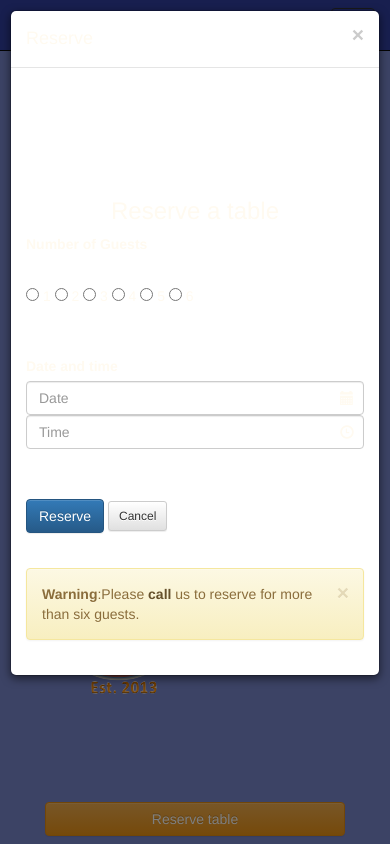
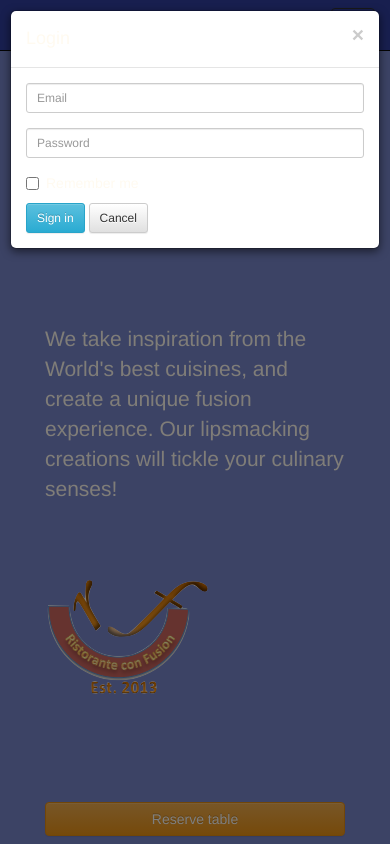
Before and after one commit to seunggyubyun/Course-2, a plain HTML site: page confusion/index.html in a window 390 px wide. Both pictures are taken after a click on the link "Reserve table". Shown: the top 844 px of the page. Drawn offline with nearby package versions, Linux system fonts and the light colour scheme.

Commit message:
Create index.html

```diff
--- a/confusion/index.html
+++ b/confusion/index.html
@@ -133,74 +133,32 @@
             </div>
         </div>
 
-	        <div id="Reservemodal" class="modal fade" role="dialog">
+	<div id="Reservemodal" class="modal fade" role="dialog">
         <div class="modal-dialog">
+
         <!-- Modal content-->
         <div class="modal-content">
             <div class="modal-header">
                 <button type="button" class="close" data-dismiss="modal">&times;</button>
-                <h4 class="modal-title">Reserve </h4>
+                <h4 class="modal-title">Login </h4>
             </div>
             <div class="modal-body">
-
-             <div class="row row content">
-          <p style="padding:20px;"></p>
-          <div class="col-xs-12 col-sm-3">
-            <p style="padding:20px;"></p>
-            <h3 align=center>Reserve a table</h3>
-          </div>
-          <div class="col-xs-12 col-sm-8">
-            <form class="form-horizontal" role="form">
-
-              <div class ="form-group">
-                <label for="guests" class="col-sm-2 control-label">Number of Guests</label>
-                <div class="col-sm-10">
-                  <p style="padding:5px;"></p>
-                  <input type="radio" name="number" value="one"> 1
-                  <input type="radio" name="number" value="two"> 2
-                  <input type="radio" name="number" value="three"> 3
-                  <input type="radio" name="number" value="four"> 4
-                  <input type="radio" name="number" value="five"> 5
-                  <input type="radio" name="number" value="six"> 6
-                </div>
-              </div>
-
-              <p style="padding:10px;"></p>
-              <div class="form-group has-feedback">
-                <label for="date" class="col-sm-2 control-label">Date and time</label>
-
-                <div class="col-sm-3">
-                    <input type="datetime" class="form-control" name="date" placeholder="Date">
-                    <i class="glyphicon glyphicon-calendar form-control-feedback"></i>
-                </div>
-
-                <div class="col-sm-3 col-sm-offset-1">
-                  <input type="textarea" class="form-control" name="time" placeholder="Time">
-                  <i class="glyphicon glyphicon-time form-control-feedback"></i>
-                </div>
-              </div>
-
-              <p style="padding:10px;"></p>
-              <div class="col-sm-offset-2">
-				  <button type="submit" class="btn btn-primary">Reserve</button>
-				  <button type="button" class="btn btn-default btn-sm" data-dismiss="modal">Cancel</button>
-				</div>
-
-            <p style="padding:10px;"></p>
-            <div class="alert alert-warning alert-dismissible" role="alert">
-              <button type="button" class="close" data-dismiss="alert" aria-label="Close">
-
-                <span aria-hidden="true">&times;</span>
-              </button>
-              <strong>Warning</strong>:Please
-              <a href="tel:+85212345678" class="alert-link">
-              call</a> us to reserve for more than six guests.
-            </div>
-
-            </form>
-          </div>
-        </div>
-
+				<form class="form-inline">
+					<div class="form-group">
+						<label class="sr-only" for="email">Email address</label>
+            			<input	type="email"	class="form-control input-sm" id="email" placeholder="Email">
+					</div>
+					<div class="form-group">
+						<label class="sr-only" for="password">Password</label>
+            			<input	type="password"	class="form-control input-sm" id="password" placeholder="Password">
+					</div>
+            			<div class="checkbox">
+					<label><input type="checkbox">Remember me</label>
+					</div>
+          <button	type="submit"	class="btn btn-info btn-sm">Sign in</button>
+					<button type="button" class="btn btn-default btn-sm"
+                       data-dismiss="modal">Cancel</button>
+        		</form>
             </div>
         </div>
         </div>
```
